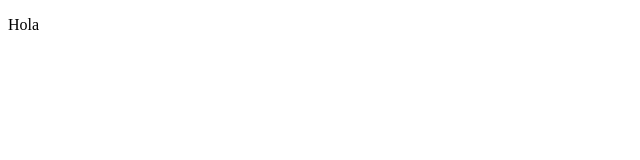
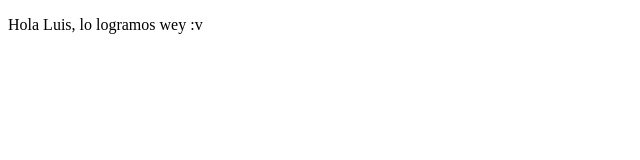
Before and after one commit to LuisVZ485/proyectWithFlex, a plain HTML site: page index.html in a window 1280 px wide. Shown: the whole page, without its empty margins (0-640 px from the left). Drawn offline with Linux system fonts and the light colour scheme.

Commit message:
cambios de html

```diff
--- a/index.html
+++ b/index.html
@@ -8,7 +8,7 @@
 </head>
 <body>
     <p>
-        Hola
+        Hola Luis, lo logramos wey :v
     </p>
 
 </body>
```
